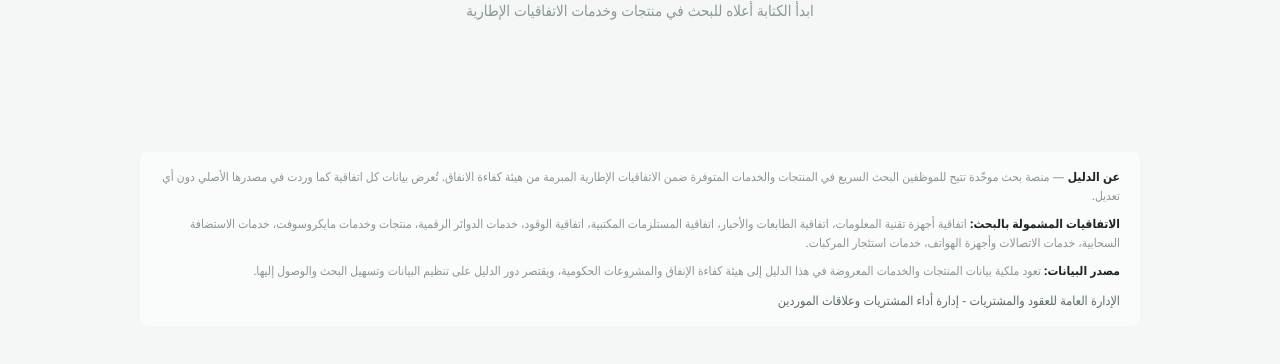
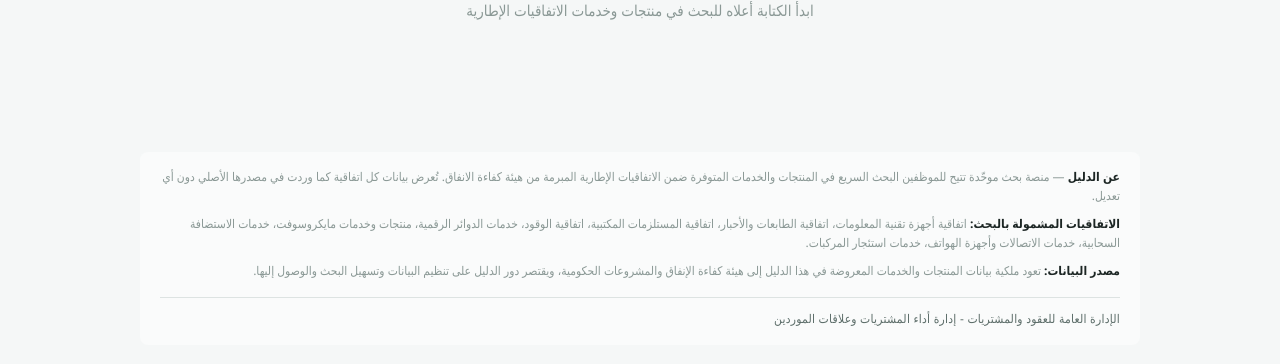
Before and after one commit to Haifaalsu/agreements-catalog, a plain HTML site: page frontend/index.html in a window 1280 px wide. Shown: the part 474-838 px from the top of the page. Drawn offline with Linux system fonts and the light colour scheme; no server answers.

Commit message:
Update index.html

```diff
--- a/frontend/index.html
+++ b/frontend/index.html
@@ -80,7 +80,7 @@
     <strong style="color:var(--text);">مصدر البيانات:</strong>
     تعود ملكية بيانات المنتجات والخدمات المعروضة في هذا الدليل إلى هيئة كفاءة الإنفاق والمشروعات الحكومية، ويقتصر دور الدليل على تنظيم البيانات وتسهيل البحث والوصول إليها.
   </div>
-  <div style="margin-top:10px; color:var(--text-muted); font-size:12.5px;">
+  <div style="margin-top:16px; padding-top:12px; border-top:1px solid var(--border); color:var(--text-muted); font-size:12px; letter-spacing:.02em;">
     الإدارة العامة للعقود والمشتريات - إدارة أداء المشتريات وعلاقات الموردين
   </div>
 </footer>
```
